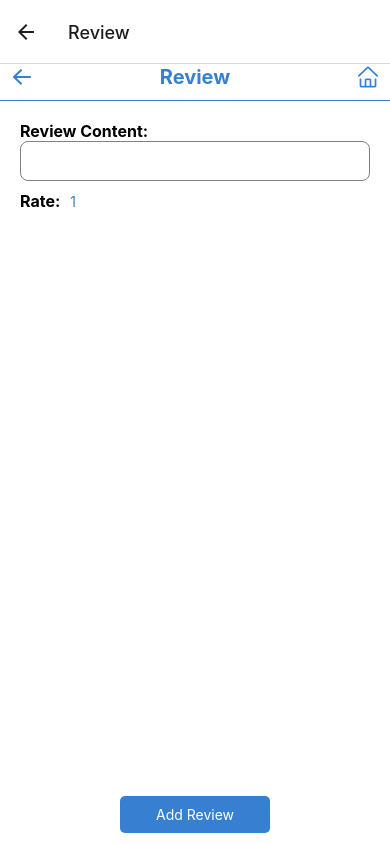
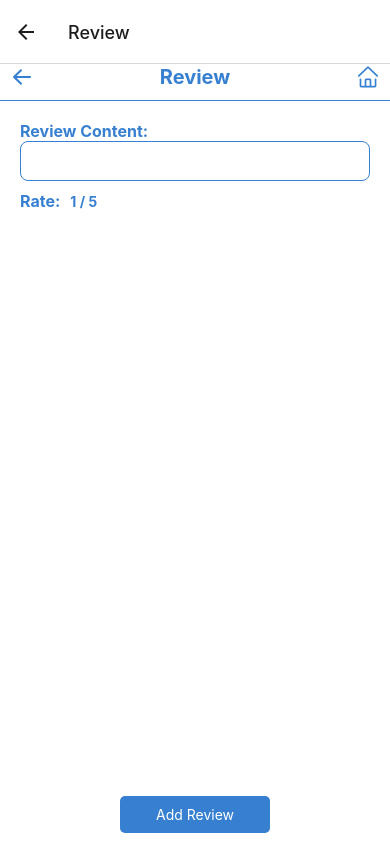
Before and after one commit to varrel123/HarbourHub, a React Native app in the folder Frontend/: screen /Review in a window 390 px wide. Built offline with nearby package versions, Linux system fonts and the light colour scheme.

Commit message:
tidying the UI

```diff
--- a/Frontend/Payment.js
+++ b/Frontend/Payment.js
@@ -103,12 +103,12 @@
                     <AntDesign name="arrowleft" size={24} color='#3780D1' />
                 </TouchableOpacity>
                 <Text style={styles.navTitle}>Payment</Text>
-                <Text style={styles.navTitle}></Text>
+                <Text style={styles.navTitle}>  </Text>
             </View>
             <View style={[styles.inputContainer]}>
                 <Text style={{ color: '#3780D1', fontSize: 16, fontWeight: 'bold' }}>Payment Method:</Text>
                 <TouchableOpacity onPress={() => setModalVisible(true)} style={styles.input}>
-                    <Text style={{ color: '#3780D1' }}>{details}</Text>
+                    <Text style={{ color: '#3780D1', paddingVertical: 10, alignSelf: 'center' }}>{details}</Text>
                 </TouchableOpacity>
 
                 <Modal
--- a/Frontend/Review.js
+++ b/Frontend/Review.js
@@ -93,7 +93,7 @@
                 </TouchableOpacity>
             </View>
             <View style={[styles.inputContainer, { paddingHorizontal: 20 }]}>
-                <Text style={{ marginRight: 10, fontSize: 16, fontWeight: 'bold' }}>Review Content:</Text>
+                <Text style={{ marginRight: 10, fontSize: 16, fontWeight: 'bold', color: '#3780D1' }}>Review Content:</Text>
                 <TextInput
                 style={styles.input}
                 onChangeText={setReviewContent}
@@ -101,8 +101,8 @@
                 />
                 <TouchableOpacity onPress={() => setModalVisible(true)}>
                 <View style={{ flexDirection: 'row', alignItems: 'center' }}>
-                    <Text style={{ marginRight: 10, fontSize: 16, fontWeight: 'bold' }}>Rate:</Text>
-                    <Text style={{ color: '#3780D1' }}>{rating}</Text>
+                    <Text style={{ marginRight: 10, fontSize: 16, fontWeight: 'bold', color: '#3780D1' }}>Rate:</Text>
+                    <Text style={{ color: '#3780D1', fontWeight: 'bold' }}>{rating} / 5 </Text>
                 </View>
                 </TouchableOpacity>
             </View>
@@ -150,7 +150,7 @@
     },
     input: {
         height: 40,
-        borderColor: 'gray',
+        borderColor:  '#3780D1',
         borderWidth: 1,
         paddingHorizontal: 10,
         marginBottom: 10,
--- a/Frontend/homeNelayan.js
+++ b/Frontend/homeNelayan.js
@@ -115,7 +115,7 @@
   return (
     <View style={styles.container}>
       <View style={{ flexDirection: 'row', justifyContent: 'space-between', alignItems: 'center', paddingHorizontal: 20, marginBottom: 0 }}>
-        <Text style={{color: '#3780D1', fontWeight: 'bold'}}>Trader Address </Text>
+        <Text style={{color: '#3780D1', fontWeight: 'bold'}}>{accountInfo.role} Address </Text>
         <Text style={{marginLeft: 'auto', color: '#3780D1', fontWeight:'bold'}}>{accountInfo.role}</Text>
       </View>
       <View style={{ flexDirection: 'row', justifyContent: 'space-between', alignItems: 'center', borderBottomWidth: 1, borderBottomColor: '#3780D1', paddingHorizontal: 20 }}>
@@ -261,7 +261,7 @@
   return (
     <View style={styles.container}>
       <View style={{ flexDirection: 'row', justifyContent: 'space-between', alignItems: 'center', paddingHorizontal: 20, marginBottom: 0 }}>
-        <Text style={{color: '#3780D1', fontWeight: 'bold'}}>Trader Address </Text>
+        <Text style={{color: '#3780D1', fontWeight: 'bold'}}>{accountInfo.role} Address </Text>
         <Text style={{marginLeft: 'auto', color: '#3780D1', fontWeight:'bold'}}>{accountInfo.role}</Text>
       </View>
       <View style={{ flexDirection: 'row', justifyContent: 'space-between', alignItems: 'center', borderBottomWidth: 1, borderBottomColor: '#3780D1', paddingHorizontal: 20 }}>
```
